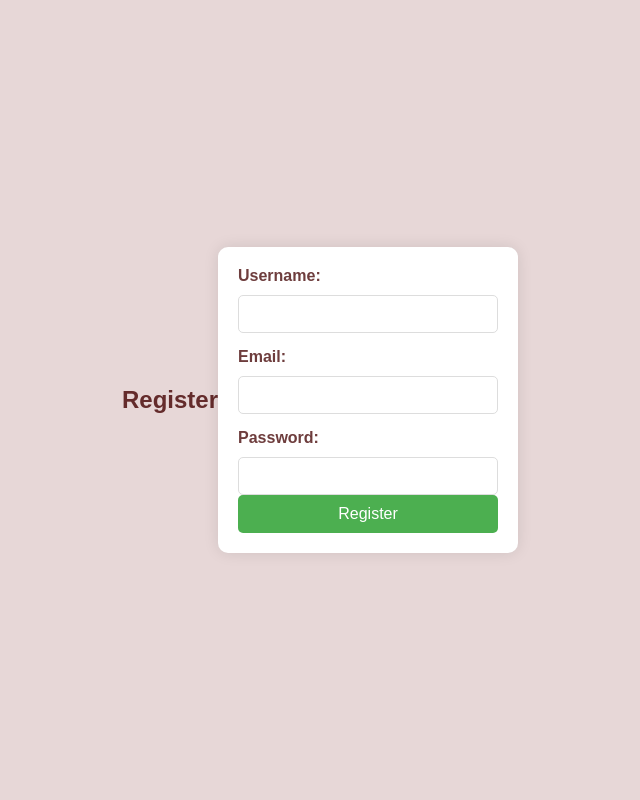
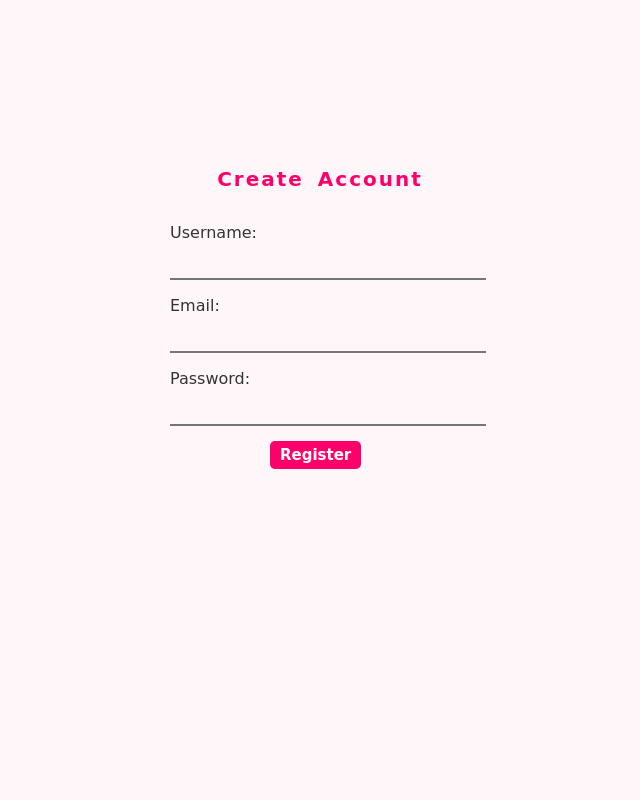
Before and after one commit to Ian-Mburu/Blog_D, a Django app: page /register/ in a window 1280 px wide. Shown: the whole page, without its empty margins (320-960 px from the left). Run offline with Django 5.2, Linux system fonts and the light colour scheme.

Commit message:
another work fuck

```diff
--- a/app/forms.py
+++ b/app/forms.py
@@ -19,6 +19,10 @@ class BlogForm(forms.ModelForm):
     class Meta:
         model = RecipeDescription
         fields = ['image', 'postedBy', 'recipeTitle', 'recipeDescription', 'is_published' ]
+        widgets = {
+            'recipeTitle': forms.TextInput(attrs={'required': True}),
+            'recipeDescription': forms.Textarea(attrs={'required': True}),
+        }
 
     def __init__(self, *args, **kwargs):
         super(BlogForm, self).__init__(*args, **kwargs)
--- a/app/static/css/register.css
+++ /dev/null
@@ -1,88 +0,0 @@
-/* Basic Reset */
-* {
-    margin: 0;
-    padding: 0;
-    box-sizing: border-box;
-}
-
-/* Body Styling */
-body {
-    font-family: Arial, sans-serif;
-    background-color: #e7d7d7;
-    display: flex;
-    justify-content: center;
-    align-items: center;
-    height: 100vh;
-}
-
-/* Form Container */
-form {
-    background: white;
-    padding: 20px;
-    border-radius: 10px;
-    box-shadow: 0 0 15px rgba(0, 0, 0, 0.1);
-    width: 300px;
-}
-
-/* Form Heading */
-h2 {
-    color: #642b2b;
-}
-
-/* Input Fields */
-form p {
-    margin-bottom: 15px;
-}
-
-form label {
-    display: block;
-    margin-bottom: 5px;
-    font-weight: bold;
-    color: #6e3d3d;
-}
-
-form input[type="text"],
-form input[type="email"],
-form input[type="password"] {
-    width: 100%;
-    padding: 10px;
-    margin-top: 5px;
-    border: 1px solid #ddd;
-    border-radius: 5px;
-    font-size: 14px;
-    color: #333;
-}
-
-/* Button Styling */
-button[type="submit"] {
-    width: 100%;
-    padding: 10px;
-    background-color: #4CAF50;
-    border: none;
-    border-radius: 5px;
-    color: white;
-    font-size: 16px;
-    cursor: pointer;
-    transition: background-color 0.3s ease;
-}
-
-button[type="submit"]:hover {
-    background-color: #45a049;
-}
-
-/* Form Spacing */
-form p:last-of-type {
-    margin-bottom: 0;
-}
-
-/* Responsive Design */
-@media (max-width: 400px) {
-    form {
-        width: 100%;
-        padding: 15px;
-    }
-
-    h2 {
-        font-size: 20px;
-    }
-}
--- /dev/null
+++ b/app/static/css/registerr.css
@@ -0,0 +1,62 @@
+body {
+    background-color: #f1043f09;
+}
+
+.cont {
+    display: flex;
+    flex-direction: column;
+    align-items: center;
+    justify-content: center;
+    margin-top: 150px;
+}
+
+.cont h2 {
+    font-size: 20px;
+    font-family: cursive;
+    font-weight: 800;
+    word-spacing: 5px;
+    letter-spacing: 2px;
+    color: #ff006a;
+}
+
+form {
+    width: 300px;
+}
+
+form p {
+    margin-bottom: 15px;
+}
+
+form label {
+    font-family: cursive;
+    color: #333;
+}
+
+form input
+    form input,
+    form input,
+    form input,
+    form select {
+        width: 100%;
+        padding: 8px;
+        border-top: none;
+        border-left: none;
+        border-right: none;
+        background: transparent;
+        margin-top: 5px;
+        font-family: cursive;
+}
+
+form button {
+    display: flex;
+    margin-left: 100px;
+    border: none;
+    color: #fff;
+    font-size: 15px;
+    font-family: cursive;
+    font-weight: 600;
+    border-radius: 5px;
+    cursor: pointer;
+    background-color: #ff006a;
+    padding: 5px 10px ;
+}
--- a/app/templates/register.html
+++ b/app/templates/register.html
@@ -5,14 +5,16 @@
     <meta name="viewport" content="width=device-width, initial-scale=1.0">
     <title>Register</title>
     {% load static %}
-    <link rel="stylesheet" href="{% static 'css/register.css' %}">
+    <link rel="stylesheet" href="{% static 'css/registerr.css' %}">
 </head>
 <body>
-    <h2>Register</h2>
-    <form method="post">
-        {% csrf_token %}
-        {{ form.as_p }}
-        <button type="submit">Register</button>
-    </form>
+    <div class="cont">
+        <h2>Create Account</h2>
+        <form method="post">
+            {% csrf_token %}
+            {{ form.as_p }}
+            <button type="submit">Register</button>
+        </form>
+    </div>
 </body>
 </html>
--- a/app/urls.py
+++ b/app/urls.py
@@ -3,8 +3,8 @@ from . import views
 
 urlpatterns = [
     path('', views.index, name='index'),
-     path('blog/', views.blog_posts, name='blog_posts'),
     path('register/', views.register, name='register'),
+    path('subscribe/', views.subscribe, name='subscribe'),
+    path('blog/', views.blog, name='blog'),
     path('success/', views.success, name='success'),
-    path('subscribe/', views.subscribe, name='subscribe'),
 ]
--- a/app/views.py
+++ b/app/views.py
@@ -3,11 +3,19 @@ from .forms import UserForm, BlogForm
 from django.contrib import messages
 from .models import RecipeDescription, Subscriber
 
+from django.core.mail import send_mail
+
 
 def index(request):
     # Fetch all published posts
-    posts = RecipeDescription.objects.filter(is_published=True)
-    return render(request, 'index.html', {'posts': posts})
+    return render(request, 'index.html')
+from django.shortcuts import render
+
+def blog(request):
+    # Your logic here
+    return render(request, 'blog_form.html', {})
+
+
 
 
 def register(request):
@@ -36,7 +44,8 @@ def subscribe(request):
                 subscriber = Subscriber(email=email)
                 subscriber.save()
                 messages.success(request, 'Thank you for subscribing!')
-            return redirect('subscribe')
+
+                # send a confirmation email
         else:
             messages.error(request, 'Please enter a valid email.')
     return render(request, 'subscribe.html')
@@ -47,15 +56,19 @@ def blog_posts(request):
     if request.method == 'POST':
         form = BlogForm(request.POST, request.FILES)
         if form.is_valid():
-            form_instance = form.save(commit=False)
-            form_instance.is_published = True
-            form_instance.save()
-            print("Recipe saved:", form_instance.recipeTitle)  # Debug print
-            return redirect('index')  # Redirect to the index page to see the posts there
+            form.save()
+            return redirect('index')  # Redirect after successful submission
         else:
-            print("Form errors:", form.errors)  # Debug print for form errors
+            print("Form errors:", form.errors)  # Debugging line
     else:
         form = BlogForm()
 
     posts = RecipeDescription.objects.filter(is_published=True)
-    return render(request, 'blog.html', {'posts': posts, 'form': form})  # Render to a separate blog page
+    return render(request, 'blog_form.html', { 'form': form})
+
+
+
+
+# 404 Error
+def error_404(request, exception):
+    return render(request, '404.html')
--- a/project/settings.py
+++ b/project/settings.py
@@ -1,4 +1,5 @@
 
+import os
 import cloudinary
 import cloudinary.uploader
 import cloudinary.api
@@ -60,7 +61,7 @@ ROOT_URLCONF = 'project.urls'
 TEMPLATES = [
     {
         'BACKEND': 'django.template.backends.django.DjangoTemplates',
-        'DIRS': [],
+        'DIRS': [os.path.join(BASE_DIR, 'templates')],
         'APP_DIRS': True,
         'OPTIONS': {
             'context_processors': [
--- a/project/urls.py
+++ b/project/urls.py
@@ -2,6 +2,7 @@
 from django.contrib import admin
 from django.urls import path, include
 from django.contrib.staticfiles.urls import staticfiles_urlpatterns
+from django.conf.urls import handler404, handler500
 
 urlpatterns = [
     path('admin/', admin.site.urls),
@@ -11,3 +12,4 @@ urlpatterns = [
 
 
 urlpatterns += staticfiles_urlpatterns()
+handler404 = 'app.views.error_404'
```
Also changed, not shown: app/static/css/blog_form.css (added, +86 -0 lines), app/static/css/index.css (added, +44 -0 lines), app/static/css/style.css (deleted, +0 -117 lines), app/static/css/subscribe.css (deleted, +0 -30 lines), app/static/css/subscribed.css (added, +71 -0 lines), app/templates/404.html (added, +16 -0 lines), app/templates/add_blog.html (deleted, +0 -21 lines), app/templates/blog_form.html (added, +36 -0 lines), app/templates/index.html (+11 -23 lines), app/templates/subscribe.html (+5 -11 lines), app/static/images/icons8-c-32.png (added), app/templates/blog.html (added).
